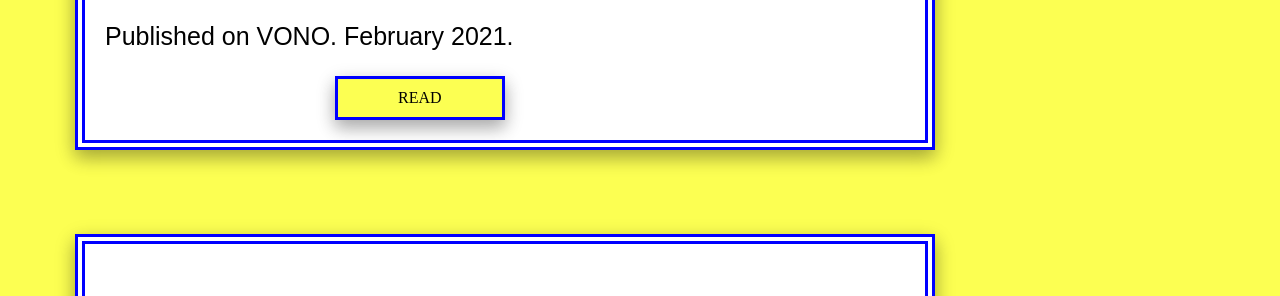
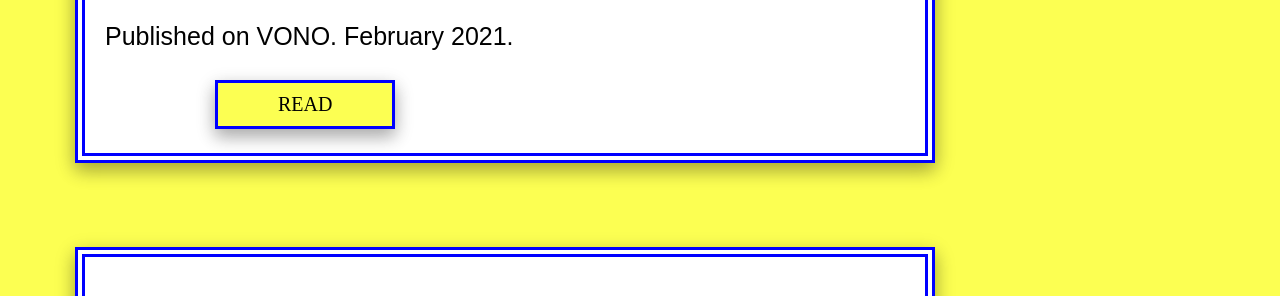
Before and after one commit to lizaaname/About_Lisa, a plain HTML site: page index.html in a window 1280 px wide. Shown: the part 449-745 px from the top of the page. Drawn offline with Linux system fonts and the light colour scheme.

Commit message:
button link try

```diff
--- a/index.html
+++ b/index.html
@@ -26,14 +26,16 @@ button {
   border: solid #0000ff;
   background-color: rgb(252, 255, 82);
   padding: 10px 60px;
-  margin-left: 230px;
+  margin: 4px 110px;
   text-align: right;
   display: inline-block;
-  font-size: 16px;
+  font-size: 20px;
   font-family: serif;
   font-style: bold;
   box-shadow: 0 8px 16px 0 rgba(0,0,0,0.2), 0 6px 20px 0 rgba(0,0,0,0.19);
 }
+  button:hover {background-color:white;}
+
 img {
   border-radius: 10%;
   max-width: 20%;
@@ -61,7 +63,7 @@ a {color: blue;}
       <p class="p2">
       Published on VONO. February 2021.
       </p>
-    <button>READ</button>
+     <a href="http://kuyalnyk_eng.vonopaper.com/"> <button>READ</button> </a>
   </section>
 <br>
   <section>
```
